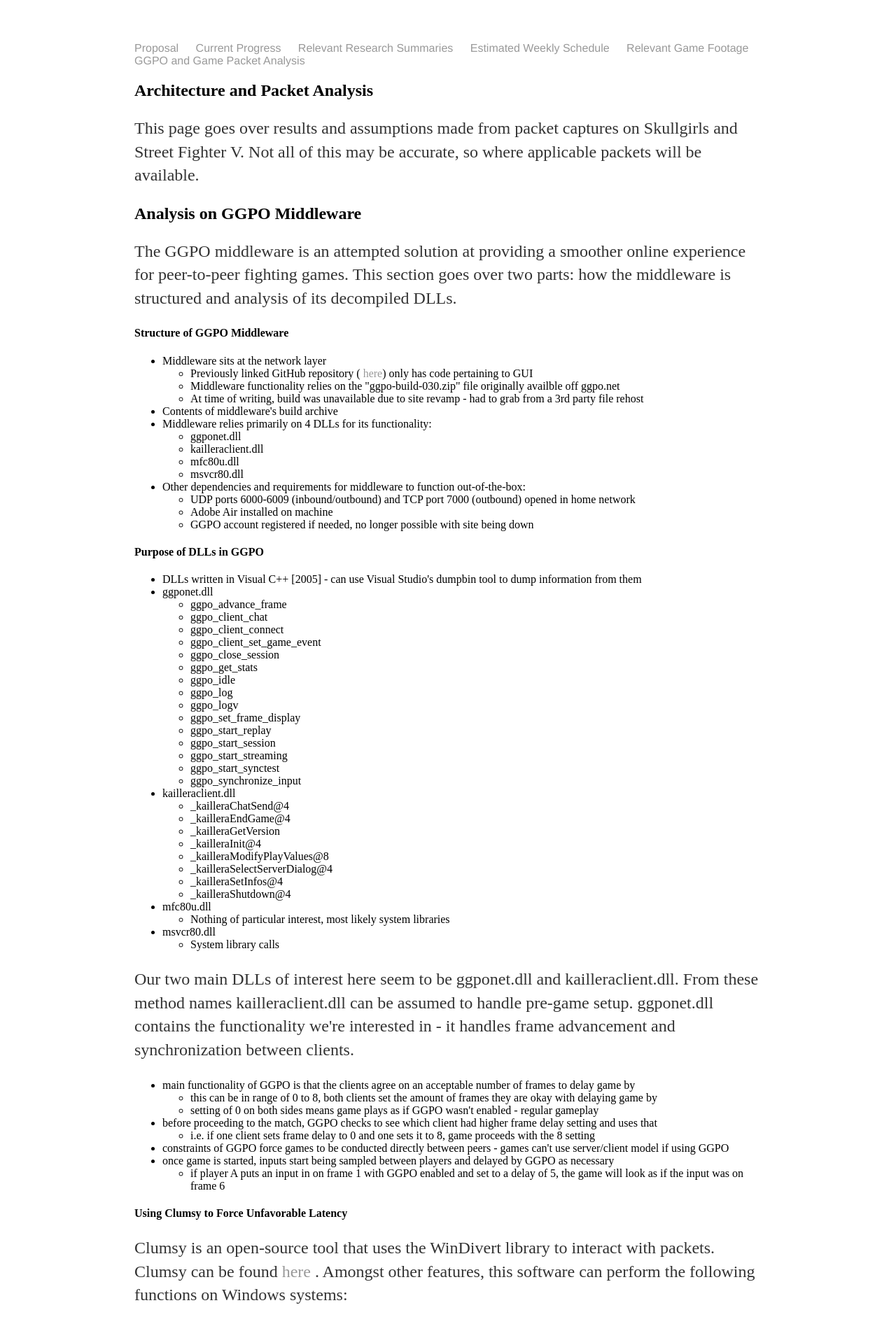
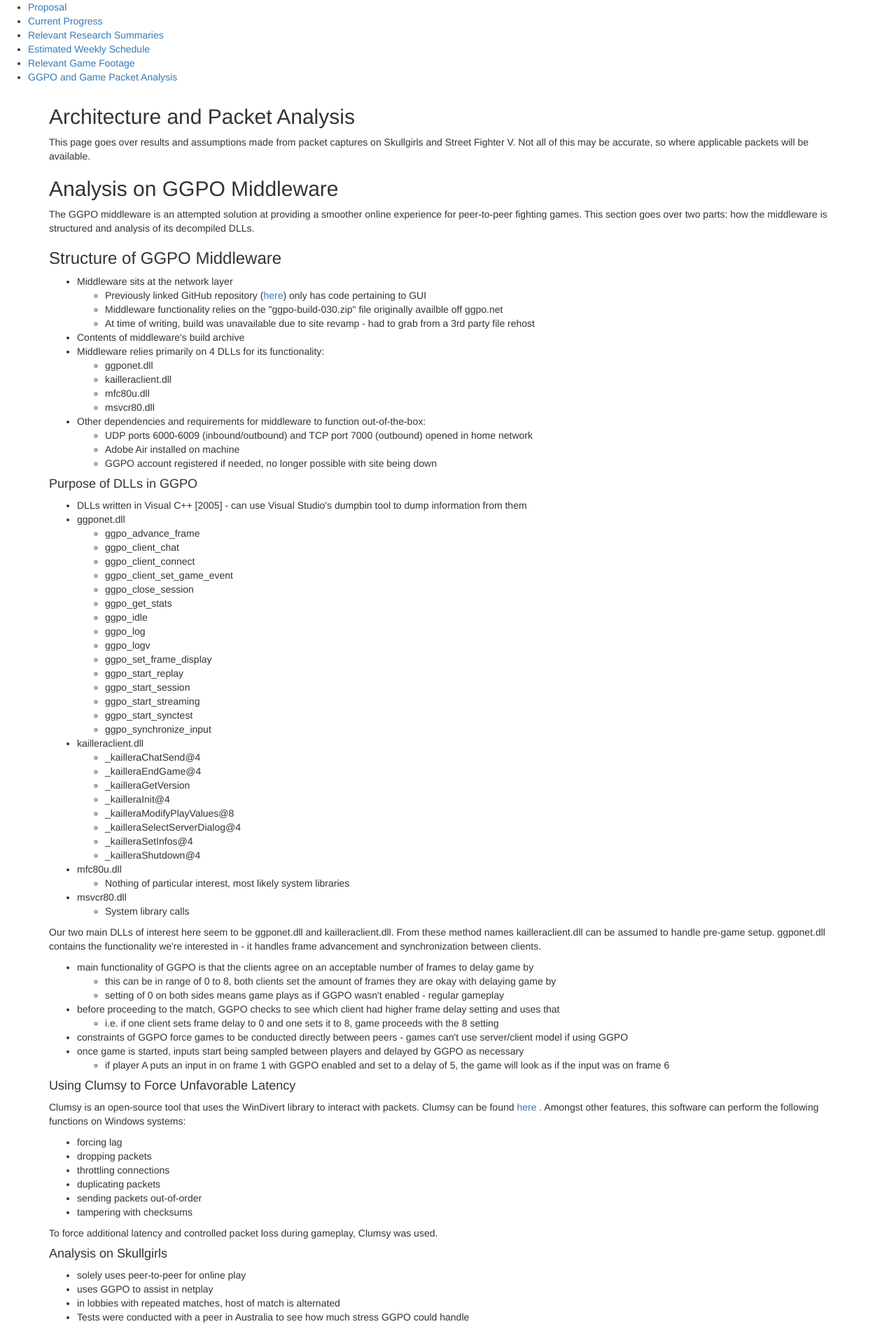
Before and after one commit to Pandakar/pandakar.github.io, a Jekyll site: the page built from netanalysis/analysis.html, in a window 1280 px wide. Shown: the top 1892 px of the page at 70% size. Built offline with Jekyll 4.4.1, drawn with Linux system fonts in a browser that asks for light colours; some of the changed text lies outside the part shown.

```diff
--- a/_layouts/default.html
+++ b/_layouts/default.html
@@ -2,7 +2,19 @@
   <html>
     <head>
       <title> {{ page.title }} </title>
-      <link rel="stylesheet" type="text/css" href="/css/main.css">
+      <!-- <link rel="stylesheet" type="text/css" href="/css/main.css"> -->
+      <!-- Trying out Bootstrap CSS temporarily -->
+      <!-- Latest compiled and minified CSS -->
+      <link rel="stylesheet" href="https://maxcdn.bootstrapcdn.com/bootstrap/3.3.7/css/bootstrap.min.css"
+       integrity="sha384-BVYiiSIFeK1dGmJRAkycuHAHRg32OmUcww7on3RYdg4Va+PmSTsz/K68vbdEjh4u" crossorigin="anonymous">
+
+      <!-- Optional theme -->
+      <link rel="stylesheet" href="https://maxcdn.bootstrapcdn.com/bootstrap/3.3.7/css/bootstrap-theme.min.css"
+       integrity="sha384-rHyoN1iRsVXV4nD0JutlnGaslCJuC7uwjduW9SVrLvRYooPp2bWYgmgJQIXwl/Sp" crossorigin="anonymous">
+
+      <!-- Latest compiled and minified JavaScript -->
+      <script src="https://maxcdn.bootstrapcdn.com/bootstrap/3.3.7/js/bootstrap.min.js"
+       integrity="sha384-Tc5IQib027qvyjSMfHjOMaLkfuWVxZxUPnCJA7l2mCWNIpG9mGCD8wGNIcPD7Txa" crossorigin="anonymous"></script>
     </head>
 
     <body>
--- a/css/main.css
+++ b/css/main.css
@@ -23,15 +23,20 @@ h1 {
     font-family:'Helvetica', 'Arial', 'Sans-Serif';
 }
 p {
-    font-size: 1.5em;
-    line-height: 1.4em;
+    font-size: 1.4em;
+    line-height: 1.3em;
     color: #333;
 }
 footer {
     border-top: 1px solid #d5d5d5;
     font-size: .8em;
 }
-
+ul {
+    font-family:'Helvetica', 'Arial', 'Sans-Serif';
+    font-size: 1.2em;
+    line-height:1.2em;
+    color: #333;
+}
 ul.posts {
     margin: 20px auto 40px;
     font-size: 1.5em;
--- a/netanalysis/analysis.html
+++ b/netanalysis/analysis.html
@@ -14,11 +14,12 @@ title: CSC 466 | Project Proposal
     The GGPO middleware is an attempted solution at providing a smoother online experience for peer-to-peer fighting games.
     This section goes over two parts: how the middleware is structured and analysis of its decompiled DLLs.
   </p>
-  <h4> Structure of GGPO Middleware </h4>
+  <h3> Structure of GGPO Middleware </h3>
+
   <ul>
     <li> Middleware sits at the network layer </li>
      <ul>
-       <li> Previously linked GitHub repository (<a href=""> here</a>) only has code pertaining to GUI </li>
+       <li> Previously linked GitHub repository (<a href="https://github.com/doctorguile/pyqtggpo">here</a>) only has code pertaining to GUI </li>
        <li> Middleware functionality relies on the "ggpo-build-030.zip" file originally availble off ggpo.net</li>
        <li> At time of writing, build was unavailable due to site revamp - had to grab from a 3rd party file rehost </li>
      </ul>
@@ -129,12 +130,15 @@ title: CSC 466 | Project Proposal
     <li>Tests with notable results:</li>
     <!-- insert video links here -->
     <ol>
-      <li>[223ms, frame_delay=8,8; game felt "smooth"](https://www.youtube.com)</li>
-      <li>243ms, frame_delay=0,0; longer load times</li>
-      <li>380ms, frame_delay=8,0; longer load times and match ending sound is duplicated at end</li>
-      <li>400ms, frame_delay=0,0; lots of frame skipping</li>
-      <li>223ms, frame_delay=0,0; packet loss of 20% forced on my end, result is "my" character being unresponsive</li>
-      <li>320ms, frame_delay=5,0; game is smoother but slow-paced with infrequent input drops </li>
+      <li><a href="https://www.youtube.com">223ms, frame_delay=8,8; game felt "smooth"</a></li>
+      <li><a href="https://www.youtube.com">243ms, frame_delay=0,0; longer load times</a></li>
+      <li><a href="https://www.youtube.com">380ms, frame_delay=8,0; longer load times and match ending sound is duplicated at end</a></li>
+      <ul>
+        <li><a href="https://www.youtube.com">Match end discrepancy mentioned above</a></li>
+      </ul>
+      <li><a href="https://www.youtube.com">400ms, frame_delay=0,0; lots of frame skipping and sound duplication</a></li>
+      <li><a href="https://www.youtube.com">223ms, frame_delay=0,0; packet loss of 20% forced on my end, result is "my" character being unresponsive</a></li>
+      <li><a href="https://www.youtube.com">320ms, frame_delay=5,0; game is smoother but slow-paced with infrequent input drops</a></li>
     </ol>
   </ul>
 
```
